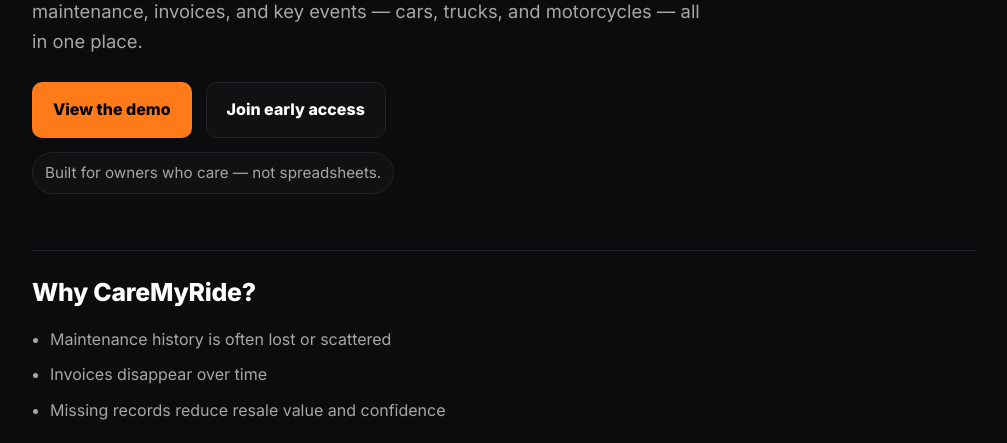
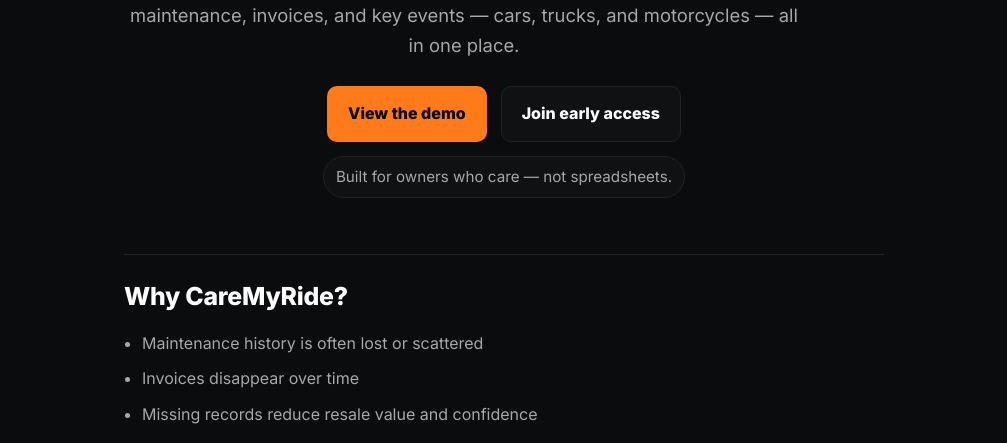
Before and after one commit to underhoodtales/CareMyRide, a plain HTML site: page index.html in a window 1280 px wide. Shown: the part 509-952 px from the top of the page, without its empty margins (136-1143 px from the left). Drawn offline with Linux system fonts and the light colour scheme.

Commit message:
Update index.html

```diff
--- a/index.html
+++ b/index.html
@@ -48,7 +48,7 @@
     header {
       display: flex;
       align-items: center;
-      margin-bottom: 18px;
+      margin-bottom: 22px;
     }
 
     header img {
@@ -59,7 +59,9 @@
     }
 
     .hero {
-      margin-top: 8px;
+      text-align: center;
+      max-width: 760px;
+      margin: 0 auto;
     }
 
     h1 {
@@ -80,6 +82,7 @@
     .cta {
       margin-top: 26px;
       display: flex;
+      justify-content: center;
       flex-wrap: wrap;
       gap: 14px;
     }
@@ -115,6 +118,7 @@
       margin-top: 56px;
       padding-top: 22px;
       border-top: 1px solid var(--border);
+      text-align: left;
     }
 
     h2 {
```
